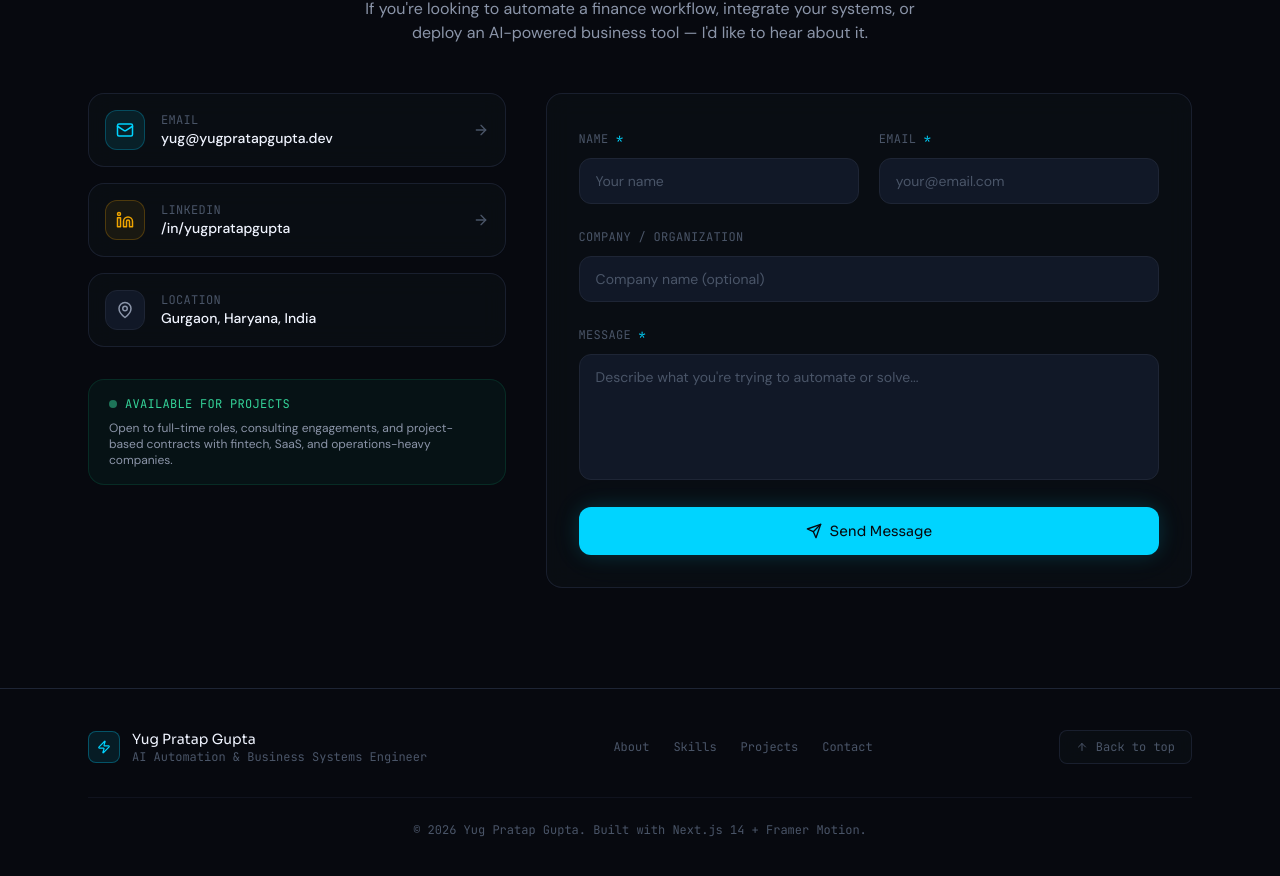
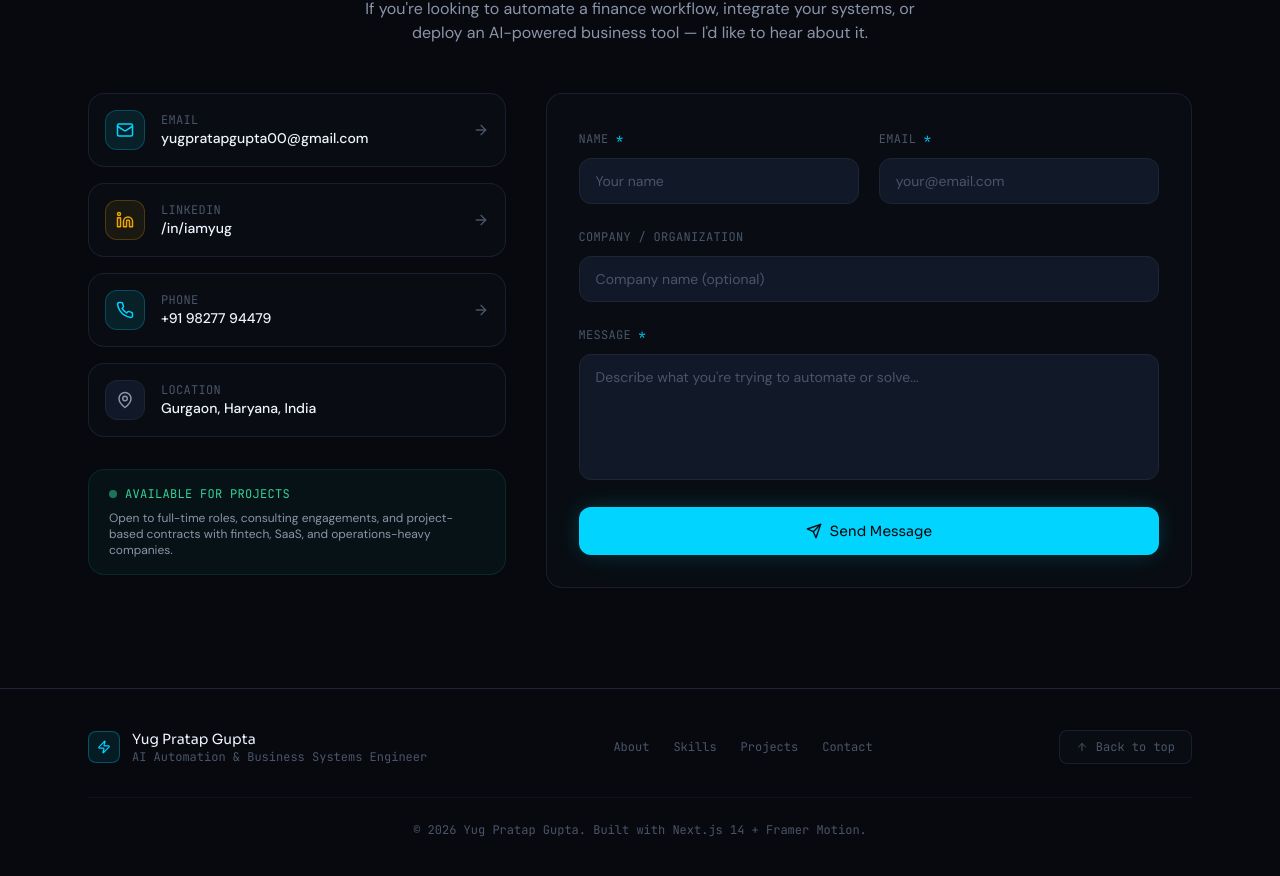
Before and after one commit to yug03/portfolio, a Next.js app: page / in a window 1280 px wide. Shown: the part 6474-7350 px from the top of the page. Built offline with nearby package versions, Linux system fonts and the light colour scheme.

Commit message:
Update contact information and improve layout

```diff
--- a/components/Contact.tsx
+++ b/components/Contact.tsx
@@ -3,7 +3,7 @@
 import { useState, useRef } from "react";
 import { motion } from "framer-motion";
 import { useInView } from "framer-motion";
-import { Mail, Linkedin, MapPin, Send, CheckCircle2, ArrowRight } from "lucide-react";
+import { Mail, Linkedin, MapPin, Phone, Send, CheckCircle2, ArrowRight } from "lucide-react";
 
 export default function Contact() {
   const ref = useRef(null);
@@ -40,7 +40,8 @@ export default function Contact() {
     <section id="contact" className="section-padding">
       <div className="max-w-6xl mx-auto px-6">
         <div ref={ref} className="space-y-12">
-          {/* Header */}
+
+          {/* ── Header ── */}
           <motion.div
             initial={{ opacity: 0, y: 20 }}
             animate={isInView ? { opacity: 1, y: 0 } : {}}
@@ -59,23 +60,26 @@ export default function Contact() {
               <span className="gradient-text-cyan">Meaningful</span>
             </h2>
             <p className="text-text-secondary text-base max-w-xl mx-auto">
-              If you&apos;re looking to automate a finance workflow, integrate your systems, or
-              deploy an AI-powered business tool — I&apos;d like to hear about it.
+              If you&apos;re looking to automate a finance workflow, integrate your
+              systems, or deploy an AI-powered business tool — I&apos;d like to hear
+              about it.
             </p>
           </motion.div>
 
           <div className="grid lg:grid-cols-5 gap-10">
-            {/* Left: Info */}
+
+            {/* ── Left: Contact Info ── */}
             <motion.div
               initial={{ opacity: 0, x: -30 }}
               animate={isInView ? { opacity: 1, x: 0 } : {}}
               transition={{ duration: 0.7, delay: 0.1, ease: [0.22, 1, 0.36, 1] }}
               className="lg:col-span-2 space-y-8"
             >
-              {/* Contact links */}
               <div className="space-y-4">
+
+                {/* Email */}
                 <a
-                  href="mailto:yug@example.com"
+                  href="mailto:yugpratapgupta00@gmail.com"
                   className="flex items-center gap-4 p-4 glass glass-hover rounded-2xl group"
                 >
                   <div className="w-10 h-10 rounded-xl bg-cyan-soft border border-cyan-accent/25 flex items-center justify-center">
@@ -86,7 +90,7 @@ export default function Contact() {
                       Email
                     </p>
                     <p className="text-sm text-text-primary font-medium">
-                      yug@yugpratapgupta.dev
+                      yugpratapgupta00@gmail.com
                     </p>
                   </div>
                   <ArrowRight
@@ -95,8 +99,9 @@ export default function Contact() {
                   />
                 </a>
 
+                {/* LinkedIn */}
                 <a
-                  href="https://linkedin.com/in/yugpratapgupta"
+                  href="https://www.linkedin.com/in/iamyug/"
                   target="_blank"
                   rel="noopener noreferrer"
                   className="flex items-center gap-4 p-4 glass glass-hover rounded-2xl group"
@@ -109,7 +114,7 @@ export default function Contact() {
                       LinkedIn
                     </p>
                     <p className="text-sm text-text-primary font-medium">
-                      /in/yugpratapgupta
+                      /in/iamyug
                     </p>
                   </div>
                   <ArrowRight
@@ -118,6 +123,29 @@ export default function Contact() {
                   />
                 </a>
 
+                {/* Phone */}
+                <a
+                  href="tel:+919827794479"
+                  className="flex items-center gap-4 p-4 glass glass-hover rounded-2xl group"
+                >
+                  <div className="w-10 h-10 rounded-xl bg-cyan-soft border border-cyan-accent/25 flex items-center justify-center">
+                    <Phone size={18} className="text-cyan-accent" />
+                  </div>
+                  <div>
+                    <p className="text-xs font-mono text-text-muted uppercase tracking-wide">
+                      Phone
+                    </p>
+                    <p className="text-sm text-text-primary font-medium">
+                      +91 98277 94479
+                    </p>
+                  </div>
+                  <ArrowRight
+                    size={16}
+                    className="ml-auto text-text-muted group-hover:text-cyan-accent group-hover:translate-x-1 transition-all"
+                  />
+                </a>
+
+                {/* Location */}
                 <div className="flex items-center gap-4 p-4 glass rounded-2xl">
                   <div className="w-10 h-10 rounded-xl bg-panel border border-border flex items-center justify-center">
                     <MapPin size={18} className="text-text-secondary" />
@@ -131,9 +159,10 @@ export default function Contact() {
                     </p>
                   </div>
                 </div>
+
               </div>
 
-              {/* Availability note */}
+              {/* Availability badge */}
               <div className="px-5 py-4 rounded-2xl bg-emerald-500/5 border border-emerald-500/15">
                 <div className="flex items-center gap-2 mb-2">
                   <span className="w-2 h-2 rounded-full bg-emerald-400 animate-pulse" />
@@ -143,12 +172,13 @@ export default function Contact() {
                 </div>
                 <p className="text-xs text-text-secondary">
                   Open to full-time roles, consulting engagements, and
-                  project-based contracts with fintech, SaaS, and operations-heavy companies.
+                  project-based contracts with fintech, SaaS, and
+                  operations-heavy companies.
                 </p>
               </div>
             </motion.div>
 
-            {/* Right: Form */}
+            {/* ── Right: Contact Form ── */}
             <motion.div
               initial={{ opacity: 0, x: 30 }}
               animate={isInView ? { opacity: 1, x: 0 } : {}}
@@ -156,6 +186,8 @@ export default function Contact() {
               className="lg:col-span-3"
             >
               {submitted ? (
+
+                /* Success state */
                 <motion.div
                   initial={{ opacity: 0, scale: 0.95 }}
                   animate={{ opacity: 1, scale: 1 }}
@@ -169,8 +201,8 @@ export default function Contact() {
                       Message Sent!
                     </h3>
                     <p className="text-text-secondary text-sm mt-2 max-w-xs">
-                      Thanks for reaching out. I&apos;ll review your message and get back
-                      to you within 24 hours.
+                      Thanks for reaching out. I&apos;ll review your message
+                      and get back to you within 24 hours.
                     </p>
                   </div>
                   <button
@@ -183,12 +215,16 @@ export default function Contact() {
                     Send another message
                   </button>
                 </motion.div>
+
               ) : (
+
+                /* Form */
                 <form
                   onSubmit={handleSubmit}
                   className="glass rounded-2xl p-7 md:p-8 space-y-5"
                 >
                   <div className="grid sm:grid-cols-2 gap-5">
+
                     {/* Name */}
                     <div className="space-y-2">
                       <label className="text-xs font-mono text-text-muted uppercase tracking-wide">
@@ -220,6 +256,7 @@ export default function Contact() {
                         className="w-full px-4 py-3 rounded-xl bg-panel border border-border text-sm text-text-primary placeholder-text-muted focus:outline-none focus:border-cyan-accent/50 focus:ring-1 focus:ring-cyan-accent/20 transition-all"
                       />
                     </div>
+
                   </div>
 
                   {/* Company */}
@@ -276,8 +313,10 @@ export default function Contact() {
                     )}
                   </button>
                 </form>
+
               )}
             </motion.div>
+
           </div>
         </div>
       </div>
```
